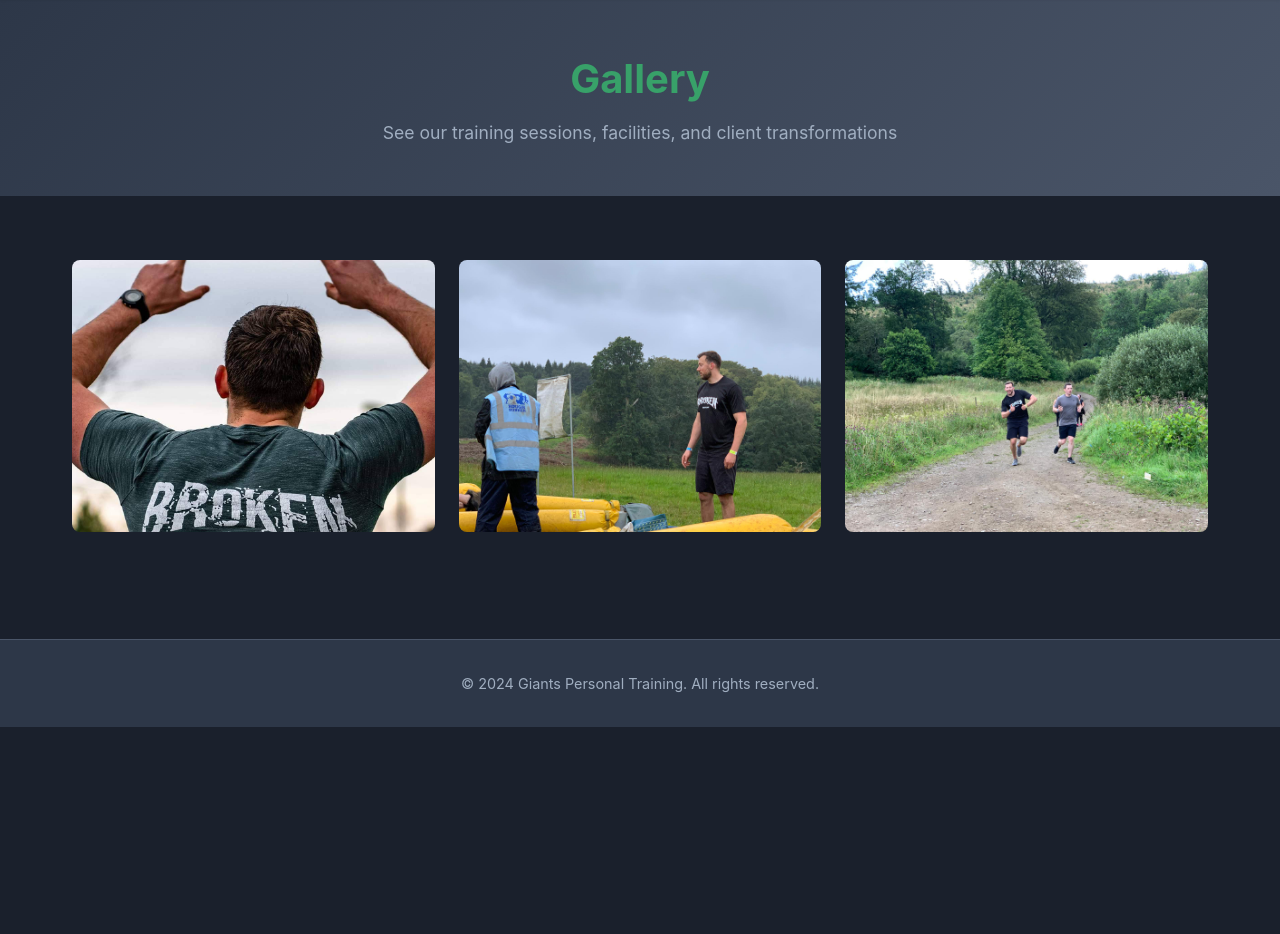
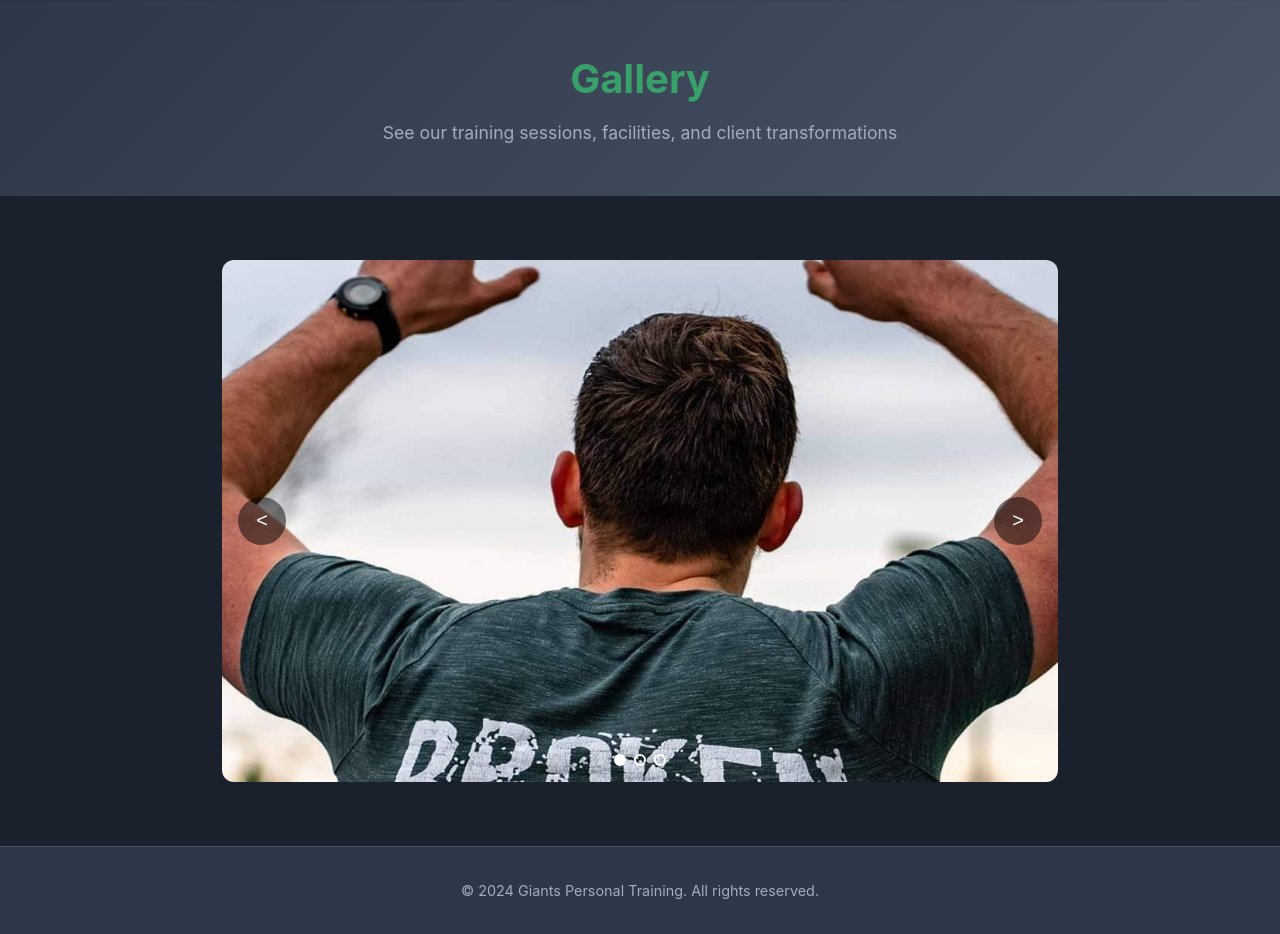
Before and after one commit to rossforsyth055-wq/Giants, a FastAPI app: page /gallery in a window 1280 px wide. Shown: the part 71-1005 px from the top of the page. Before the commit the page ends 798 px from the top, so only its background shows below. Run offline with FastAPI, Linux system fonts and the light colour scheme.

Commit message:
Convert gallery to carousel
Add navigation arrows, dots, and auto-advance.

Co-Authored-By: Claude Opus 4.5 <noreply@anthropic.com>

```diff
--- a/src/giants/static/css/style.css
+++ b/src/giants/static/css/style.css
@@ -640,10 +640,98 @@ body {
 /* Gallery Section */
 .gallery-section {
     padding: 4rem 2rem;
-    max-width: 1200px;
+    max-width: 900px;
     margin: 0 auto;
 }
 
+/* Carousel */
+.carousel {
+    position: relative;
+    width: 100%;
+    overflow: hidden;
+    border-radius: 12px;
+}
+
+.carousel-container {
+    position: relative;
+    width: 100%;
+    aspect-ratio: 16/10;
+}
+
+.carousel-slide {
+    position: absolute;
+    top: 0;
+    left: 0;
+    width: 100%;
+    height: 100%;
+    opacity: 0;
+    transition: opacity 0.5s ease;
+}
+
+.carousel-slide.active {
+    opacity: 1;
+}
+
+.carousel-slide img {
+    width: 100%;
+    height: 100%;
+    object-fit: cover;
+}
+
+.carousel-btn {
+    position: absolute;
+    top: 50%;
+    transform: translateY(-50%);
+    background: rgba(0, 0, 0, 0.5);
+    color: white;
+    border: none;
+    width: 48px;
+    height: 48px;
+    border-radius: 50%;
+    font-size: 1.25rem;
+    cursor: pointer;
+    transition: background 0.2s ease;
+    z-index: 10;
+}
+
+.carousel-btn:hover {
+    background: rgba(0, 0, 0, 0.8);
+}
+
+.carousel-btn-prev {
+    left: 1rem;
+}
+
+.carousel-btn-next {
+    right: 1rem;
+}
+
+.carousel-dots {
+    position: absolute;
+    bottom: 1rem;
+    left: 50%;
+    transform: translateX(-50%);
+    display: flex;
+    gap: 0.5rem;
+    z-index: 10;
+}
+
+.carousel-dot {
+    width: 12px;
+    height: 12px;
+    border-radius: 50%;
+    border: 2px solid white;
+    background: transparent;
+    cursor: pointer;
+    transition: background 0.2s ease;
+}
+
+.carousel-dot.active,
+.carousel-dot:hover {
+    background: white;
+}
+
+/* Legacy grid styles (kept for other pages) */
 .gallery-grid-large {
     display: grid;
     grid-template-columns: repeat(auto-fit, minmax(280px, 1fr));
--- a/src/giants/templates/gallery.html
+++ b/src/giants/templates/gallery.html
@@ -9,16 +9,57 @@
 </section>
 
 <section class="gallery-section">
-    <div class="gallery-grid-large">
-        <div class="gallery-item">
-            <img src="/static/images/4cfa5200-3c17-4370-8258-2fd6b16f9b6d.jpg" alt="Training photo">
+    <div class="carousel">
+        <div class="carousel-container">
+            <div class="carousel-slide active">
+                <img src="/static/images/4cfa5200-3c17-4370-8258-2fd6b16f9b6d.jpg" alt="Training photo">
+            </div>
+            <div class="carousel-slide">
+                <img src="/static/images/beaa5a8f-eb91-4216-b023-e9b90c60d783.jpg" alt="Training photo">
+            </div>
+            <div class="carousel-slide">
+                <img src="/static/images/dfd85a75-6d35-49e2-ab7e-ab6803bda461.jpg" alt="Training photo">
+            </div>
         </div>
-        <div class="gallery-item">
-            <img src="/static/images/beaa5a8f-eb91-4216-b023-e9b90c60d783.jpg" alt="Training photo">
-        </div>
-        <div class="gallery-item">
-            <img src="/static/images/dfd85a75-6d35-49e2-ab7e-ab6803bda461.jpg" alt="Training photo">
+        <button class="carousel-btn carousel-btn-prev" aria-label="Previous">&lt;</button>
+        <button class="carousel-btn carousel-btn-next" aria-label="Next">&gt;</button>
+        <div class="carousel-dots">
+            <button class="carousel-dot active" aria-label="Slide 1"></button>
+            <button class="carousel-dot" aria-label="Slide 2"></button>
+            <button class="carousel-dot" aria-label="Slide 3"></button>
         </div>
     </div>
 </section>
+
+<script>
+(function() {
+    const slides = document.querySelectorAll('.carousel-slide');
+    const dots = document.querySelectorAll('.carousel-dot');
+    const prevBtn = document.querySelector('.carousel-btn-prev');
+    const nextBtn = document.querySelector('.carousel-btn-next');
+    let current = 0;
+
+    function showSlide(index) {
+        if (index < 0) index = slides.length - 1;
+        if (index >= slides.length) index = 0;
+        current = index;
+
+        slides.forEach((slide, i) => {
+            slide.classList.toggle('active', i === current);
+        });
+        dots.forEach((dot, i) => {
+            dot.classList.toggle('active', i === current);
+        });
+    }
+
+    prevBtn.addEventListener('click', () => showSlide(current - 1));
+    nextBtn.addEventListener('click', () => showSlide(current + 1));
+    dots.forEach((dot, i) => {
+        dot.addEventListener('click', () => showSlide(i));
+    });
+
+    // Auto-advance every 5 seconds
+    setInterval(() => showSlide(current + 1), 5000);
+})();
+</script>
 {% endblock %}
```
